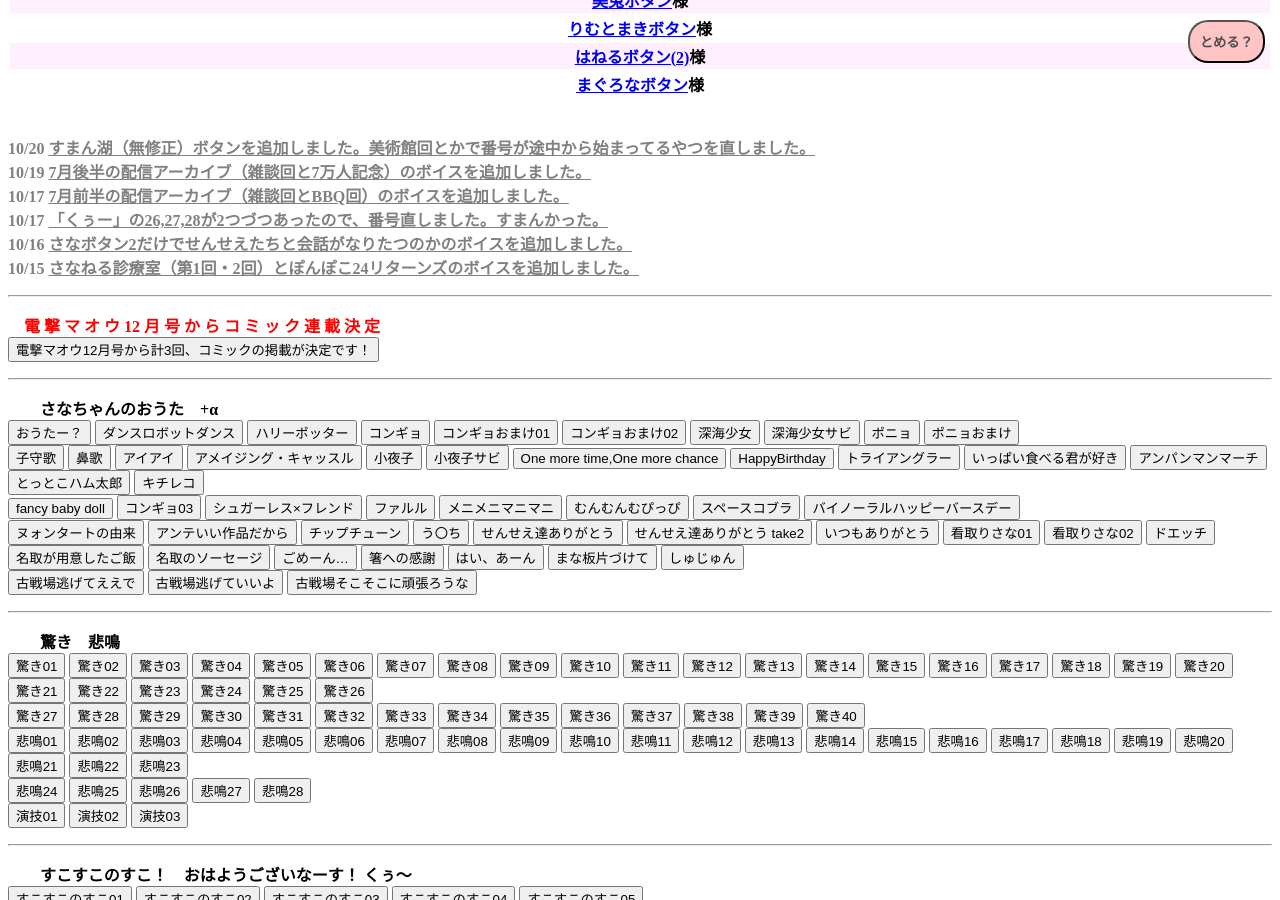
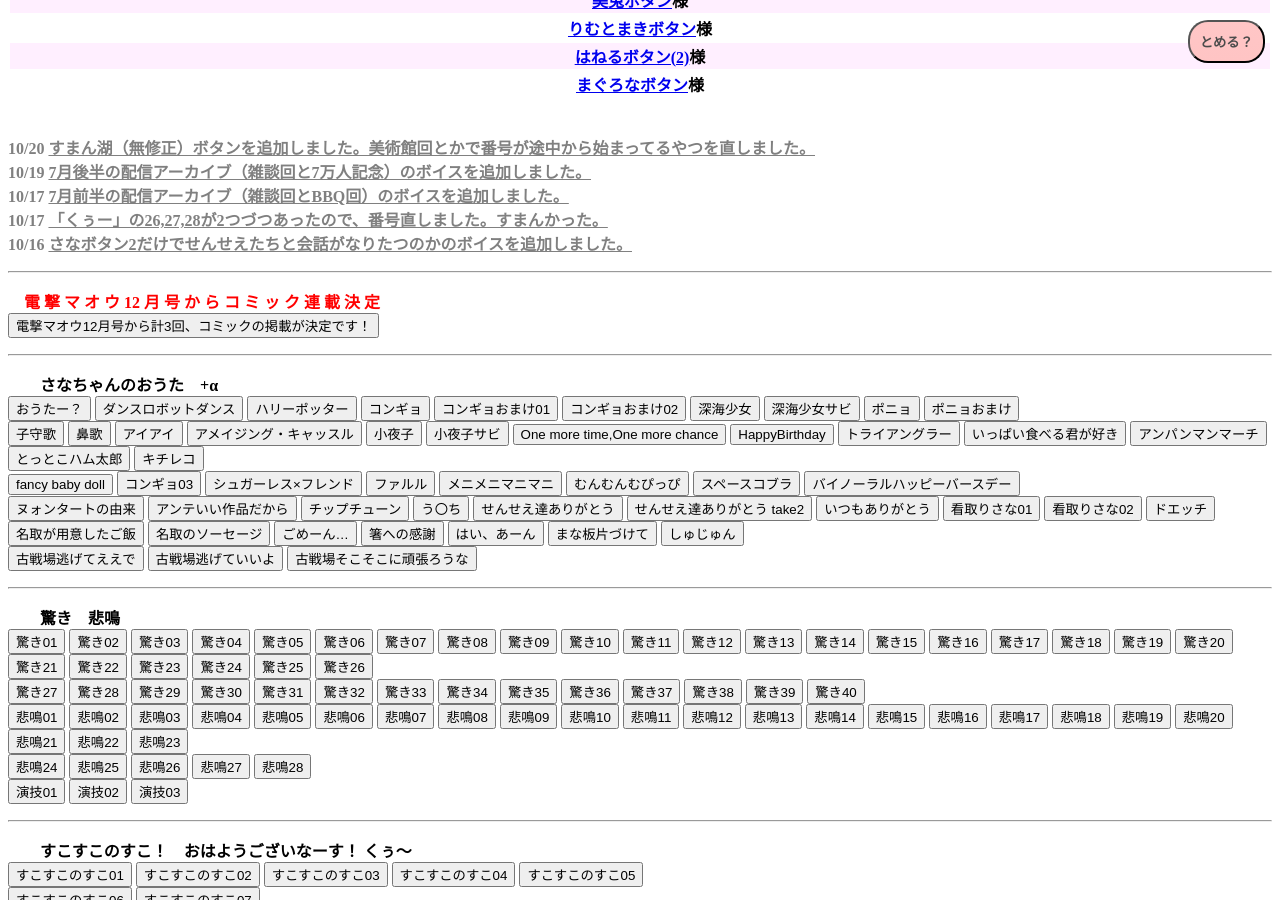
Before and after one commit to sanabutton/sanabutton.github.io, a Jekyll site: the page built from index.html, in a window 1280 px wide and 900 px high, scrolled down 312 px. Built offline with Jekyll 4.4.1, drawn with Linux system fonts in a browser that asks for light colours; comment, search, counter and statistics services are not loaded.

Commit message:
更新ログを5件にし忘れていたのを直した

```diff
--- a/_includes/update-log.html
+++ b/_includes/update-log.html
@@ -9,6 +9,4 @@
 	<br>
 	<b>10/16 <u>さなボタン2だけでせんせえたちと会話がなりたつのかのボイスを追加しました。</u></b>
 	<br>
-	<b>10/15 <u>さなねる診療室（第1回・2回）とぽんぽこ24リターンズのボイスを追加しました。</u></b>
-	<br>
 </span>
```
